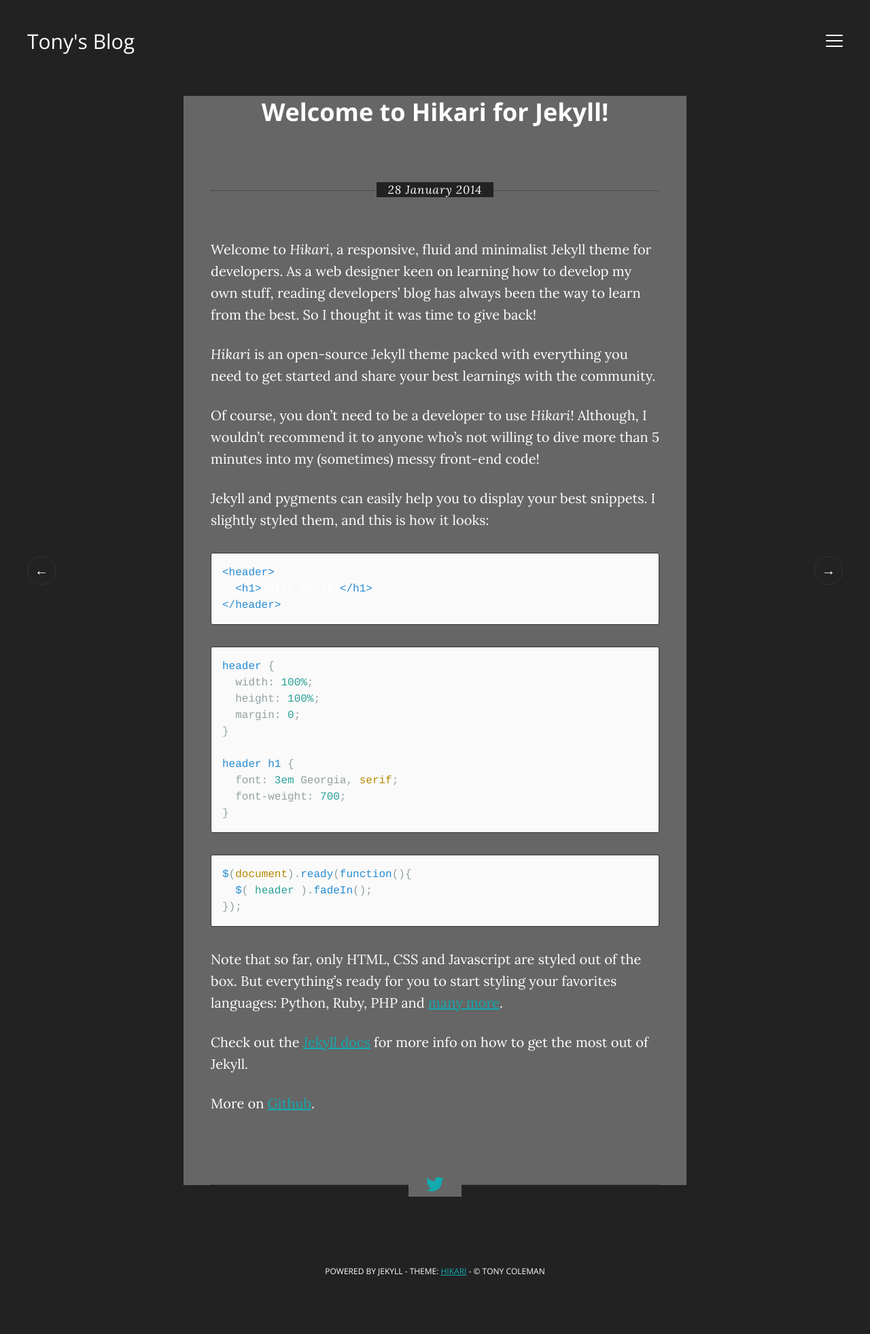
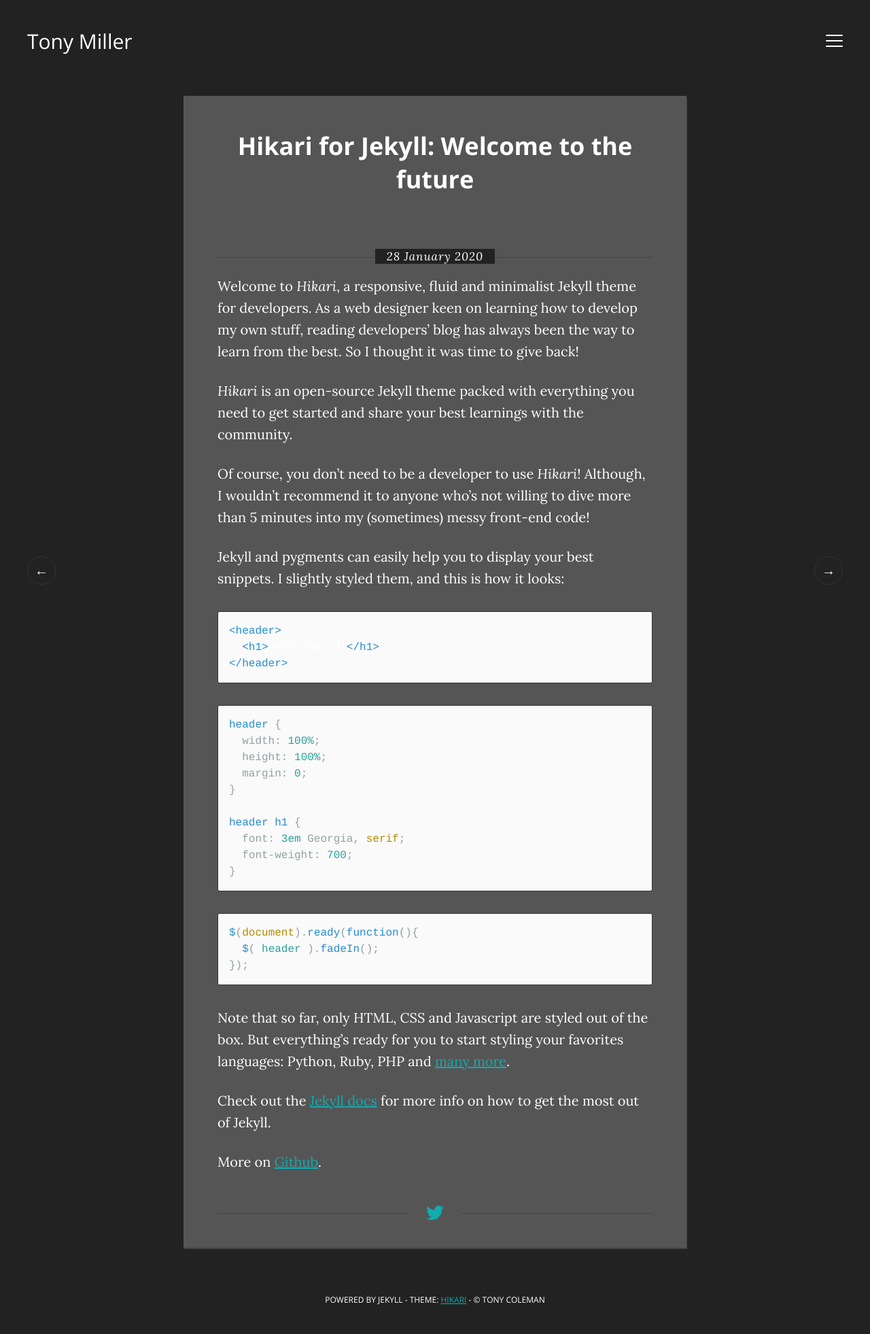
Before and after one commit to acmill/blog, a Jekyll site: the page built from _posts/2020-01-28-welcome-to-jekyll.markdown, in a window 1280 px wide. Shown: the whole page at 68% size. Built offline with Jekyll 4.4.1, drawn with Linux system fonts in a browser that asks for light colours; before the commit the page ends 1920 px from its top, so only the background shows below that.

Commit message:
lots of styling changes

```diff
--- a/_config.yml
+++ b/_config.yml
@@ -1,8 +1,8 @@
 # Title of your blog; shows in the header
-name: "Tony's Blog"
+name: "Tony Miller"
 
 # Description of your content (will only be used on Google Search)
-description: "Tony Coleman's Blog"
+description: "Blog"
 
 # Your name. Will show in your footer + sidebar
 author: "Tony Coleman"
@@ -11,17 +11,25 @@ url: "https://tony-coleman.com/"
 baseurl: "/blog"
 
 # A short presentation of yourself. Will show in the sidebar, under your name. Best usage would be between 30 to 50 words.
-author-bio: "I'm both a developer and designer for frontend web. I hope you enjoy your stay!"
+author-bio: "I'm a front-end web platform developer + designer, though I tend to mess with things such as native mobile app development, embedded systems, and everything in between. I hope you enjoy your stay!"
 
 # Social Accounts (mine, as placeholders)
 
-twitter: colemint
+twitter: 0xTonyColeman
 github: acmill
+telegram: tonycoleman
+linkedin: acmill
 
 # Google Analytics (you may want to changes these with yours or even delete :)
 
 ga_domain: tony-coleman.com
 ga_tracking_id: UA-157721768-1
+
+# Filtering Content
+show_drafts         : null
+limit_posts         : 0
+future              : false
+unpublished         : false
 
 # Other (refer to http://jekyllrb.com/docs/home/ for further details on the below)
 
--- a/_posts/2014-01-27-hikari-styling-guide.markdown
+++ b/_posts/2020-01-27-hikari-styling-guide.markdown
@@ -1,7 +1,7 @@
 ---
 layout: post
 title:  "Styling guide for Hikari: best practices"
-date:   2014-01-27 16:57:51
+date:   2020-01-27 16:57:51
 ---
 
 But I must explain to you how all this mistaken idea of denouncing pleasure and praising pain was born and I will give you a complete account of the system, and expound the actual teachings of the great explorer of the truth, the master-builder of human happiness.
--- a/_posts/2014-01-28-welcome-to-jekyll.markdown
+++ b/_posts/2020-01-28-welcome-to-jekyll.markdown
@@ -1,7 +1,7 @@
 ---
 layout: post
-title:  "Welcome to Hikari for Jekyll!"
-date:   2014-01-28 16:57:51
+title:  "Hikari for Jekyll: Welcome to the future"
+date:   2020-01-28 16:57:51
 ---
 
 Welcome to *Hikari*, a responsive, fluid and minimalist Jekyll theme for developers. As a web designer keen on learning how to develop my own stuff, reading developers' blog has always been the way to learn from the best. So I thought it was time to give back!
--- a/_posts/2020-02-05-my-new-blog.markdown
+++ b/_posts/2020-02-05-my-new-blog.markdown
@@ -1,10 +1,11 @@
 ---
 layout: post
 title:  "Welcome to my new blog!"
-date:   2020-02-05 16:57:51
+date:   2020-02-05 00:57:51
 ---
 
-I'm Tony and this is my blog. I have adapted an old project that you can reach [here](https://github.com/mx3m/hikari-for-jekyll).
+I'm Tony and this is my blog.
+I have adapted an old project that you can reach [here](https://github.com/mx3m/hikari-for-jekyll).
 
 ### I will be utilizing this blog for:
 
--- a/_scss/base/_global.scss
+++ b/_scss/base/_global.scss
@@ -49,7 +49,7 @@ h2 {
 
 h3 {
   font-size: 150%;
-  font-weight: lighter;
+  font-weight: bold;
   margin: $spacing-sm 0 $spacing-xs;
 }
 
--- a/_scss/pages/_posts.scss
+++ b/_scss/pages/_posts.scss
@@ -3,11 +3,13 @@
   max-width: 740px;
   margin: $spacing-s auto;
   font-family: $variant-family;
-  background: #666666;
+  background: #555555;
   z-index: 1;
+  box-shadow: 1px 2px #444444;
+
 
   .single-content {
-    padding: 0 $spacing-m;
+    padding: 2.5em;
     @media (max-width: 642px) {
       padding-bottom: $spacing-l;
     }
@@ -16,12 +18,12 @@
   .feat {
     text-align: center;
     border-bottom: 1px dotted $border-color;
-    margin: 0 auto $spacing-l;
+    margin: auto;
     a.popup {
       display: inline-block;
       position: relative;
       top: .7em;
-      background: #666666;
+      background: #555555;
       font-size: 130%;
       text-align: center;
       text-decoration: none;
@@ -50,7 +52,7 @@
   }
 
   .share {
-    margin: $spacing-l auto;
+    margin: auto;
   }
 
   h1.page-title {
```
